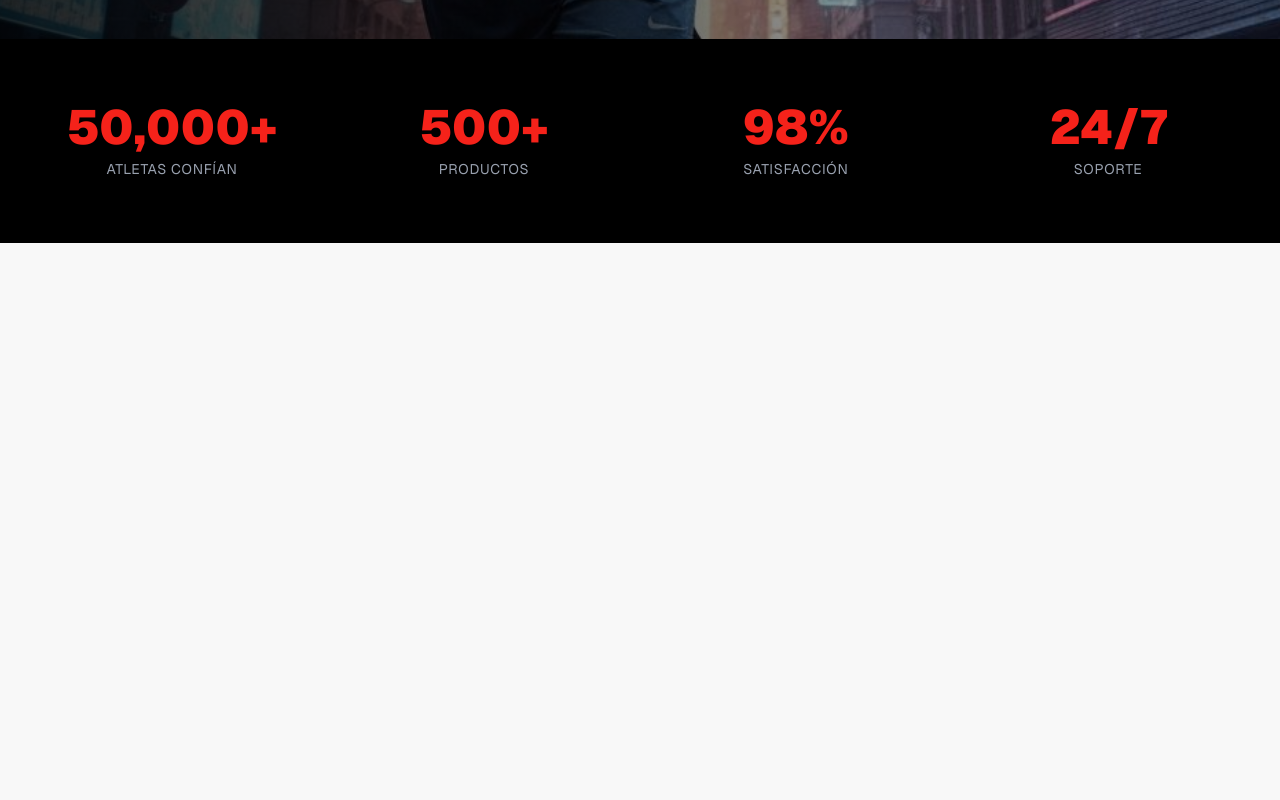
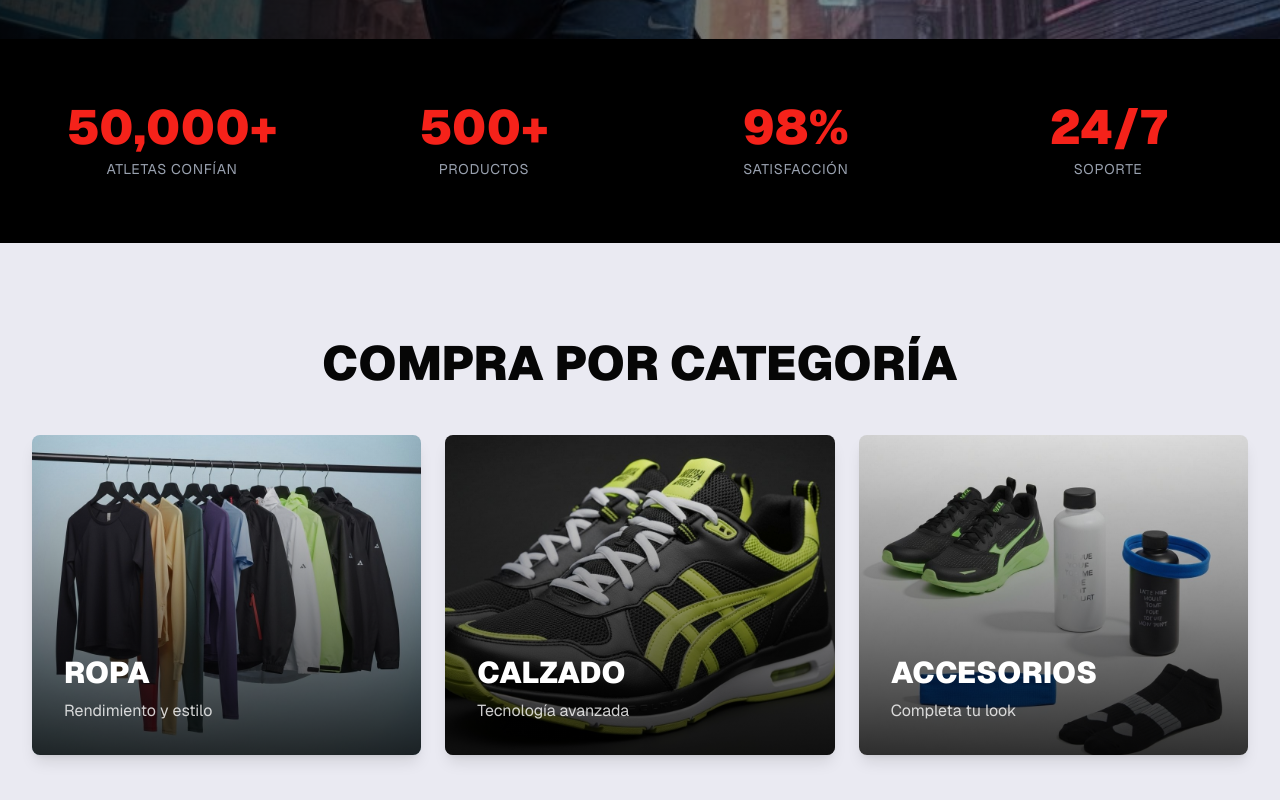
Before and after one commit to Stiven-Chacon/Ecommerce-Nuvera, a Next.js app: page / in a window 1280 px wide. Shown: the part 746-1546 px from the top of the page. Before the commit the page ends 989 px from the top, so only its background shows below. Built offline with nearby package versions, Linux system fonts and the light colour scheme; no server answers.

Commit message:
feat: add CategoryGrid in page Hero

```diff
--- a/app/page.tsx
+++ b/app/page.tsx
@@ -1,6 +1,7 @@
 "use client"
 import { Header } from "@/components/layout/headers"
 import { HeroSection } from "@/components/sections/hero-section"
+import CategoryGrid from "@/components/sections/hero/CategoryGrid"
 import  StatsSection  from "@/components/sections/Stats-Section"
 
 export default function HomePage() {
@@ -10,6 +11,7 @@ export default function HomePage() {
       <main className="flex-1">
         <HeroSection />
         <StatsSection />
+        <CategoryGrid/>
       </main>
     </div>
   )
```
